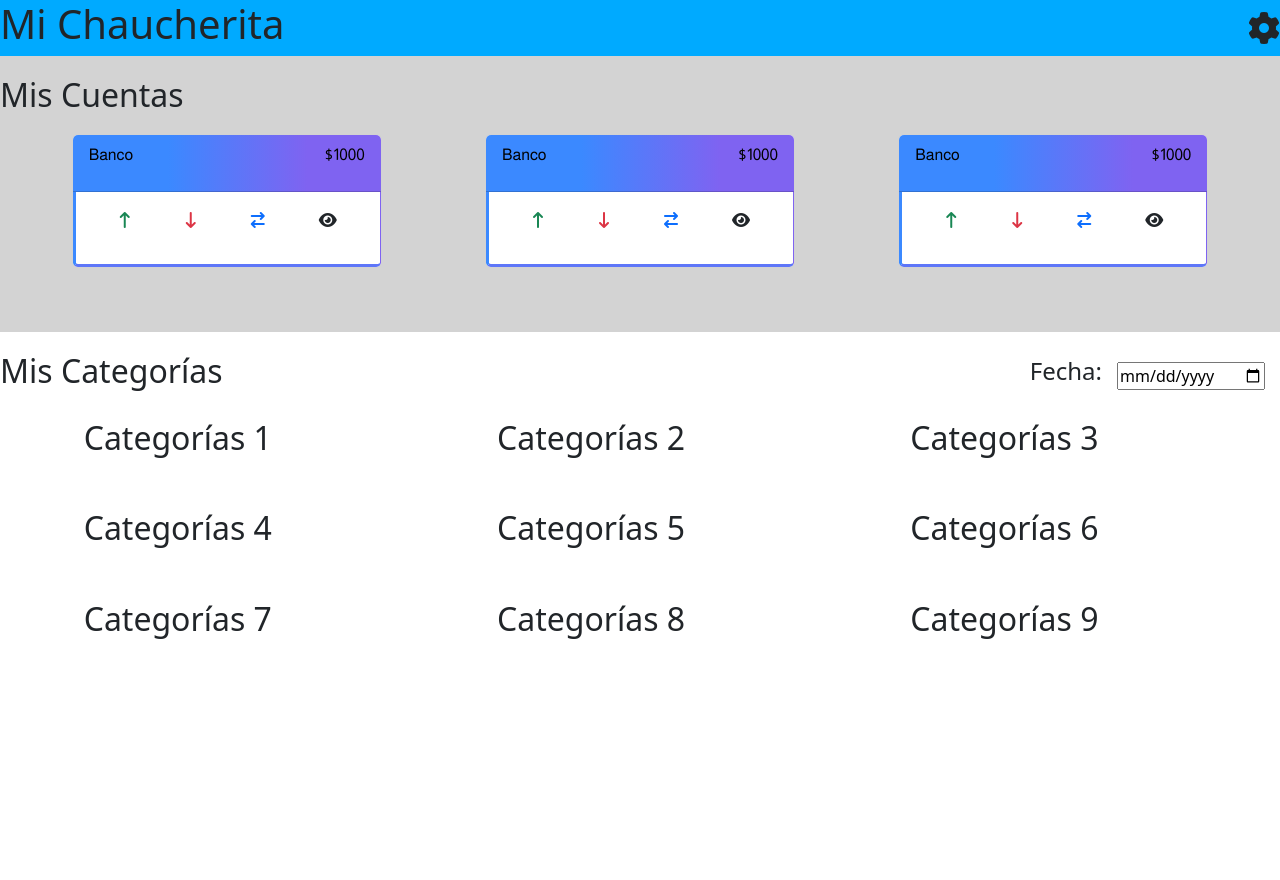
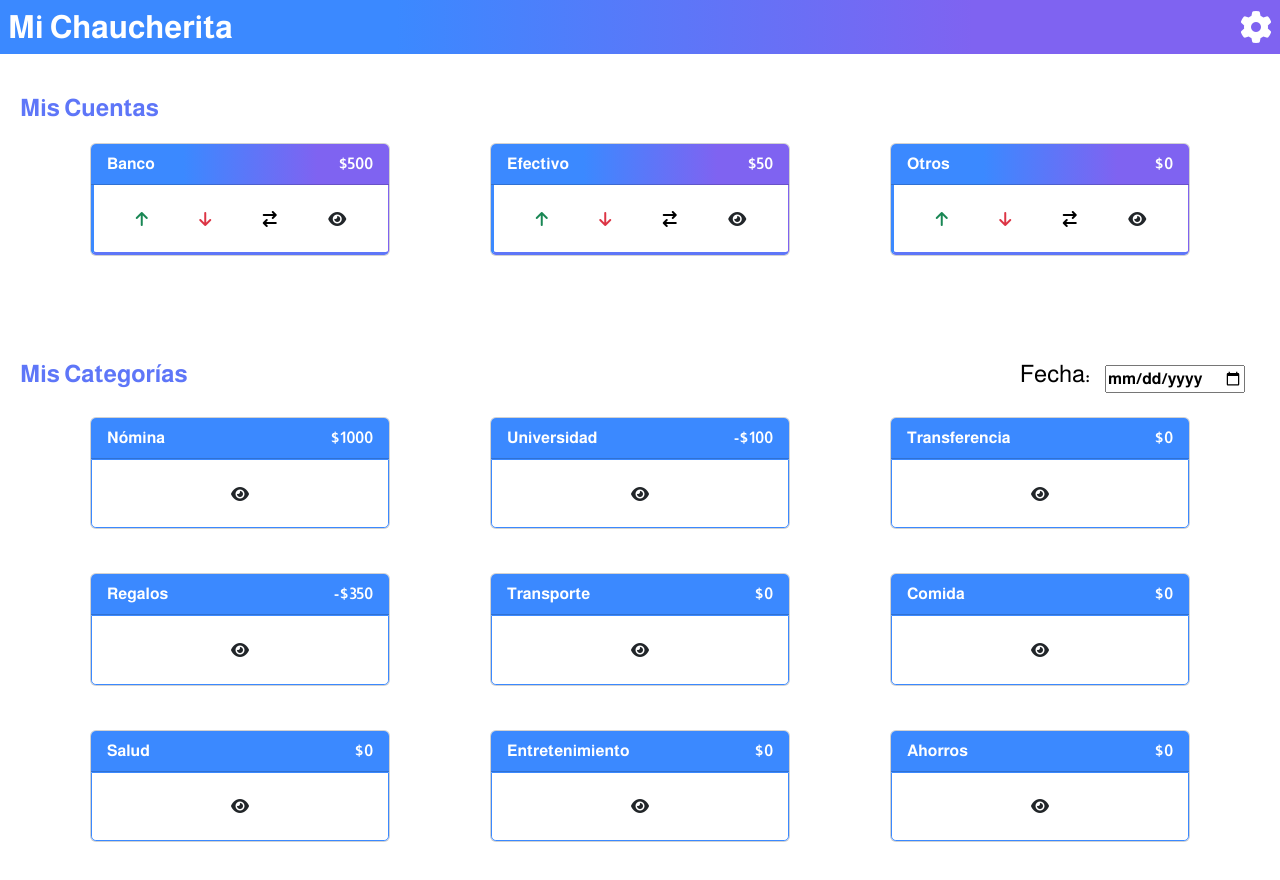
Before and after one commit to DanielMeraV/Mi-Chaucherita-Grupo-3, a plain HTML site: page index.html in a window 1280 px wide. Before the commit the page ends 800 px from the top, so only its background shows below. Drawn offline with nearby package versions, Linux system fonts and the light colour scheme.

Commit message:
feat: add de "categorias" y hover en los botones

```diff
--- a/CSS/estilos.css
+++ b/CSS/index.css
@@ -1,36 +1,47 @@
+* {
+    font-family: "Almarai";
+    font-weight: 700;
+    margin: 0px;
+    font-size: 16px;
+    color: black;
+}
 
 /****** Tipos de letra ******/
 .titulo {
     font-family: "Almarai";
     font-weight: 700;
+    margin: 0px;
     font-size: 32px;
-    color: black;
+    color: white;
 }
 
 .subtitulo {
     font-family: "Almarai";
-    font-weight: 400;
+    font-weight: 700;
     font-size: 24px;
-    color: black;
+    color: #5e76f8;
 }
 
 .normal {
     font-family: "Almarai";
-    font-weight: 400;
+    font-weight: 700;
+    margin: 0px;
     font-size: 16px;
-    color: black;
+    color: white;
 }
 
 .descripcion {
     font-family: "Almarai";
     font-weight: 300;
+    margin: 0px;
     font-size: 12px;
-    color: black;
+    color: white;
 }
 
 /****** Header ******/
 header{
-    background: #00AAFF;
+    background: rgb(59,137,255);
+    background: linear-gradient(90deg, rgba(59,137,255,1) 31%, rgba(127,99,241,1) 76%);
     display: flex;
     justify-content: space-between;
     align-items: center;
@@ -39,7 +50,7 @@ header{
 
 /****** Mis cuentas ******/
 .mis_cuentas {
-    background: #D3D3D3;
+    margin: 20px;
     padding: 20px 0px;
 }
 
@@ -51,6 +62,7 @@ header{
 /****** Mis categorias ******/
 .mis_categorias {
     margin: 20px 0px;
+    padding: 20px;
 }
 
 .fecha{
@@ -68,6 +80,15 @@ header{
     margin: 20px;
 }
 
+.blue-border {
+    border: 1px solid #3b89ff !important;
+    border-radius: 0rem 0rem 0.3rem 0.3rem;
+  }
+
+.blue-color {
+    background: #3b89ff
+}
+
 /****** Tarjetas ******/
 .border-degraded {
     border: 1px solid #7f63f1 !important;
@@ -81,3 +102,13 @@ header{
     background: rgb(59,137,255);
     background: linear-gradient(90deg, rgba(59,137,255,1) 31%, rgba(127,99,241,1) 76%);
 }
+
+.button-account {
+    border-radius: 50%;
+    padding: 0.60rem;
+    width: auto;
+}
+
+.button-account:hover {
+    background: #D9D9D9;
+}
--- a/index.html
+++ b/index.html
@@ -5,7 +5,7 @@
         <meta name="viewport" content="width=device-width, initial-scale=1.0">
         <link rel="stylesheet"
             href="https://cdn.jsdelivr.net/npm/bootstrap@5.3.2/dist/css/bootstrap.min.css">
-        <link rel="stylesheet" href="CSS/estilos.css">
+        <link rel="stylesheet" href="CSS/index.css">
         <script src="https://kit.fontawesome.com/58f29931b3.js"
             crossorigin="anonymous"></script>
         <link rel="preconnect" href="https://fonts.googleapis.com%22%3E/">
@@ -18,53 +18,53 @@
     </head>
     <body>
         <script>src="https://cdn.jsdelivr.net/npm/bootstrap@5.3.2/dist/js/bootstrap.bundle.min.js"</script>
-        <header>
-            <h1>Mi Chaucherita</h1>
-            <i class="fa-solid fa-gear"></i>
+        <header class="main-color-degraded p-2">
+            <h1 class="titulo">Mi Chaucherita</h1>
+            <i class="fa-solid fa-gear titulo"></i>
         </header>
 
         <section class="mis_cuentas">
-            <h2>Mis Cuentas</h2>
+            <h2 class="subtitulo">Mis Cuentas</h2>
             <section class="categorias row">
                 <div class="card p-0 col-12 col-md-3 col-md-offset-1 mb-4">
                     <div class="card-header main-color-degraded d-flex justify-content-between">
                         <p class="normal">Banco</p>
-                        <p class="normal">$1000</p>
+                        <p class="normal">$500</p>
                     </div>
                     <div class="card-body border-degraded">
-                        <ul class="list-unstyled d-flex justify-content-around">
-                            <li><a href=""><i class="fa-solid fa-arrow-up-long text-success"></i></a></li>
-                            <li><a href=""><i class="fa-solid fa-arrow-down-long text-danger"></i></a></li>
-                            <li><a href=""><i class="fa-solid fa-arrow-right-arrow-left"></i></a></li>
-                            <li><a href=""><i class="fa-solid fa-eye text-dark"></i></a></li>
+                        <ul class="list-unstyled d-flex justify-content-around m-0">
+                            <li><a href=""><i class="fa-solid fa-arrow-up text-success button-account"></i></a></li>
+                            <li><a href=""><i class="fa-solid fa-arrow-down text-danger button-account"></i></a></li>
+                            <li><a href=""><i class="fa-solid fa-arrow-right-arrow-left button-account"></i></a></li>
+                            <li><a href=""><i class="fa-solid fa-eye text-dark button-account"></i></a></li>
                         </ul>
                     </div>
                 </div>
                 <div class="card p-0 col-12 col-md-3 col-md-offset-1 mb-4">
                     <div class="card-header main-color-degraded d-flex justify-content-between">
-                        <p class="normal">Banco</p>
-                        <p class="normal">$1000</p>
+                        <p class="normal">Efectivo</p>
+                        <p class="normal">$50</p>
                     </div>
                     <div class="card-body border-degraded">
-                        <ul class="list-unstyled d-flex justify-content-around">
-                            <li><a href=""><i class="fa-solid fa-arrow-up-long text-success"></i></a></li>
-                            <li><a href=""><i class="fa-solid fa-arrow-down-long text-danger"></i></a></li>
-                            <li><a href=""><i class="fa-solid fa-arrow-right-arrow-left"></i></a></li>
-                            <li><a href=""><i class="fa-solid fa-eye text-dark"></i></a></li>
+                        <ul class="list-unstyled d-flex justify-content-around m-0">
+                            <li><a href=""><i class="fa-solid fa-arrow-up text-success button-account"></i></a></li>
+                            <li><a href=""><i class="fa-solid fa-arrow-down text-danger button-account"></i></a></li>
+                            <li><a href=""><i class="fa-solid fa-arrow-right-arrow-left button-account"></i></a></li>
+                            <li><a href=""><i class="fa-solid fa-eye text-dark button-account"></i></a></li>
                         </ul>
                     </div>
                 </div>
                 <div class="card p-0 col-12 col-md-3 col-md-offset-1 mb-4">
                     <div class="card-header main-color-degraded d-flex justify-content-between">
-                        <p class="normal">Banco</p>
-                        <p class="normal">$1000</p>
+                        <p class="normal">Otros</p>
+                        <p class="normal">$0</p>
                     </div>
                     <div class="card-body border-degraded">
-                        <ul class="list-unstyled d-flex justify-content-around">
-                            <li><a href=""><i class="fa-solid fa-arrow-up-long text-success"></i></a></li>
-                            <li><a href=""><i class="fa-solid fa-arrow-down-long text-danger"></i></a></li>
-                            <li><a href=""><i class="fa-solid fa-arrow-right-arrow-left"></i></a></li>
-                            <li><a href=""><i class="fa-solid fa-eye text-dark"></i></a></li>
+                        <ul class="list-unstyled d-flex justify-content-around m-0">
+                            <li><a href=""><i class="fa-solid fa-arrow-up text-success button-account"></i></a></li>
+                            <li><a href=""><i class="fa-solid fa-arrow-down text-danger button-account"></i></a></li>
+                            <li><a href=""><i class="fa-solid fa-arrow-right-arrow-left button-account"></i></a></li>
+                            <li><a href=""><i class="fa-solid fa-eye text-dark button-account"></i></a></li>
                         </ul>
                     </div>
                 </div>
@@ -74,7 +74,7 @@
         <section class="mis_categorias">
             <div class="d-flex d-flex justify-content-between">
                 <div>
-                    <h2>Mis Categorías</h2>
+                    <h2 class="subtitulo">Mis Categorías</h2>
                 </div>
                 <div class="fecha">
                     <p class="h4 ">Fecha: </p>
@@ -82,36 +82,108 @@
                 </div>
             </div>
             <section class="categorias row">
-                <div class="rounded col-12 col-md-3 col-md-offset-1 mb-4">
-                    <h2>Categorías 1</h2>
+                <div class="card p-0 col-12 col-md-3 col-md-offset-1 mb-4">
+                    <div class="card-header blue-color d-flex justify-content-between">
+                        <p class="normal">Nómina</p>
+                        <p class="normal">$1000</p>
+                    </div>
+                    <div class="card-body blue-border">
+                        <ul class="list-unstyled d-flex justify-content-around m-0">
+                            <li><a href=""><i class="fa-solid fa-eye text-dark button-account"></i></a></li>
+                        </ul>
+                    </div>
                 </div>
-                <div class="rounded col-12 col-md-3 col-md-offset-1 mb-4">
-                    <h2>Categorías 2</h2>
+                <div class="card p-0 col-12 col-md-3 col-md-offset-1 mb-4">
+                    <div class="card-header blue-color d-flex justify-content-between">
+                        <p class="normal">Universidad</p>
+                        <p class="normal">-$100</p>
+                    </div>
+                    <div class="card-body blue-border">
+                        <ul class="list-unstyled d-flex justify-content-around m-0">
+                            <li><a href=""><i class="fa-solid fa-eye text-dark button-account"></i></a></li>
+                        </ul>
+                    </div>
                 </div>
-                <div class="rounded col-12 col-md-3 col-md-offset-1 mb-4">
-                    <h2>Categorías 3</h2>
+                <div class="card p-0 col-12 col-md-3 col-md-offset-1 mb-4">
+                    <div class="card-header blue-color d-flex justify-content-between">
+                        <p class="normal">Transferencia</p>
+                        <p class="normal">$0</p>
+                    </div>
+                    <div class="card-body blue-border">
+                        <ul class="list-unstyled d-flex justify-content-around m-0">
+                            <li><a href=""><i class="fa-solid fa-eye text-dark button-account"></i></a></li>
+                        </ul>
+                    </div>
                 </div>
             </section>
             <section class="categorias row">
-                <div class="rounded col-12 col-md-3 col-md-offset-1 mb-4">
-                    <h2>Categorías 4</h2>
+                <div class="card p-0 col-12 col-md-3 col-md-offset-1 mb-4">
+                    <div class="card-header blue-color d-flex justify-content-between">
+                        <p class="normal">Regalos</p>
+                        <p class="normal">-$350</p>
+                    </div>
+                    <div class="card-body blue-border">
+                        <ul class="list-unstyled d-flex justify-content-around m-0">
+                            <li><a href=""><i class="fa-solid fa-eye text-dark button-account"></i></a></li>
+                        </ul>
+                    </div>
                 </div>
-                <div class="rounded col-12 col-md-3 col-md-offset-1 mb-4">
-                    <h2>Categorías 5</h2>
+                <div class="card p-0 col-12 col-md-3 col-md-offset-1 mb-4">
+                    <div class="card-header blue-color d-flex justify-content-between">
+                        <p class="normal">Transporte</p>
+                        <p class="normal">$0</p>
+                    </div>
+                    <div class="card-body blue-border">
+                        <ul class="list-unstyled d-flex justify-content-around m-0">
+                            <li><a href=""><i class="fa-solid fa-eye text-dark button-account"></i></a></li>
+                        </ul>
+                    </div>
                 </div>
-                <div class="rounded col-12 col-md-3 col-md-offset-1 mb-4">
-                    <h2>Categorías 6</h2>
+                <div class="card p-0 col-12 col-md-3 col-md-offset-1 mb-4">
+                    <div class="card-header blue-color d-flex justify-content-between">
+                        <p class="normal">Comida</p>
+                        <p class="normal">$0</p>
+                    </div>
+                    <div class="card-body blue-border">
+                        <ul class="list-unstyled d-flex justify-content-around m-0">
+                            <li><a href=""><i class="fa-solid fa-eye text-dark button-account"></i></a></li>
+                        </ul>
+                    </div>
                 </div>
             </section>
             <section class="categorias row">
-                <div class="rounded col-12 col-md-3 col-md-offset-1 mb-4">
-                    <h2>Categorías 7</h2>
+                <div class="card p-0 col-12 col-md-3 col-md-offset-1 mb-4">
+                    <div class="card-header blue-color d-flex justify-content-between">
+                        <p class="normal">Salud</p>
+                        <p class="normal">$0</p>
+                    </div>
+                    <div class="card-body blue-border">
+                        <ul class="list-unstyled d-flex justify-content-around m-0">
+                            <li><a href=""><i class="fa-solid fa-eye text-dark button-account"></i></a></li>
+                        </ul>
+                    </div>
                 </div>
-                <div class="rounded col-12 col-md-3 col-md-offset-1 mb-4">
-                    <h2>Categorías 8</h2>
+                <div class="card p-0 col-12 col-md-3 col-md-offset-1 mb-4">
+                    <div class="card-header blue-color d-flex justify-content-between">
+                        <p class="normal">Entretenimiento</p>
+                        <p class="normal">$0</p>
+                    </div>
+                    <div class="card-body blue-border">
+                        <ul class="list-unstyled d-flex justify-content-around m-0">
+                            <li><a href=""><i class="fa-solid fa-eye text-dark button-account"></i></a></li>
+                        </ul>
+                    </div>
                 </div>
-                <div class="rounded col-12 col-md-3 col-md-offset-1 mb-4">
-                    <h2>Categorías 9</h2>
+                <div class="card p-0 col-12 col-md-3 col-md-offset-1 mb-4">
+                    <div class="card-header blue-color d-flex justify-content-between">
+                        <p class="normal">Ahorros</p>
+                        <p class="normal">$0</p>
+                    </div>
+                    <div class="card-body blue-border">
+                        <ul class="list-unstyled d-flex justify-content-around m-0">
+                            <li><a href=""><i class="fa-solid fa-eye text-dark button-account"></i></a></li>
+                        </ul>
+                    </div>
                 </div>
             </section>
         </section>
```
